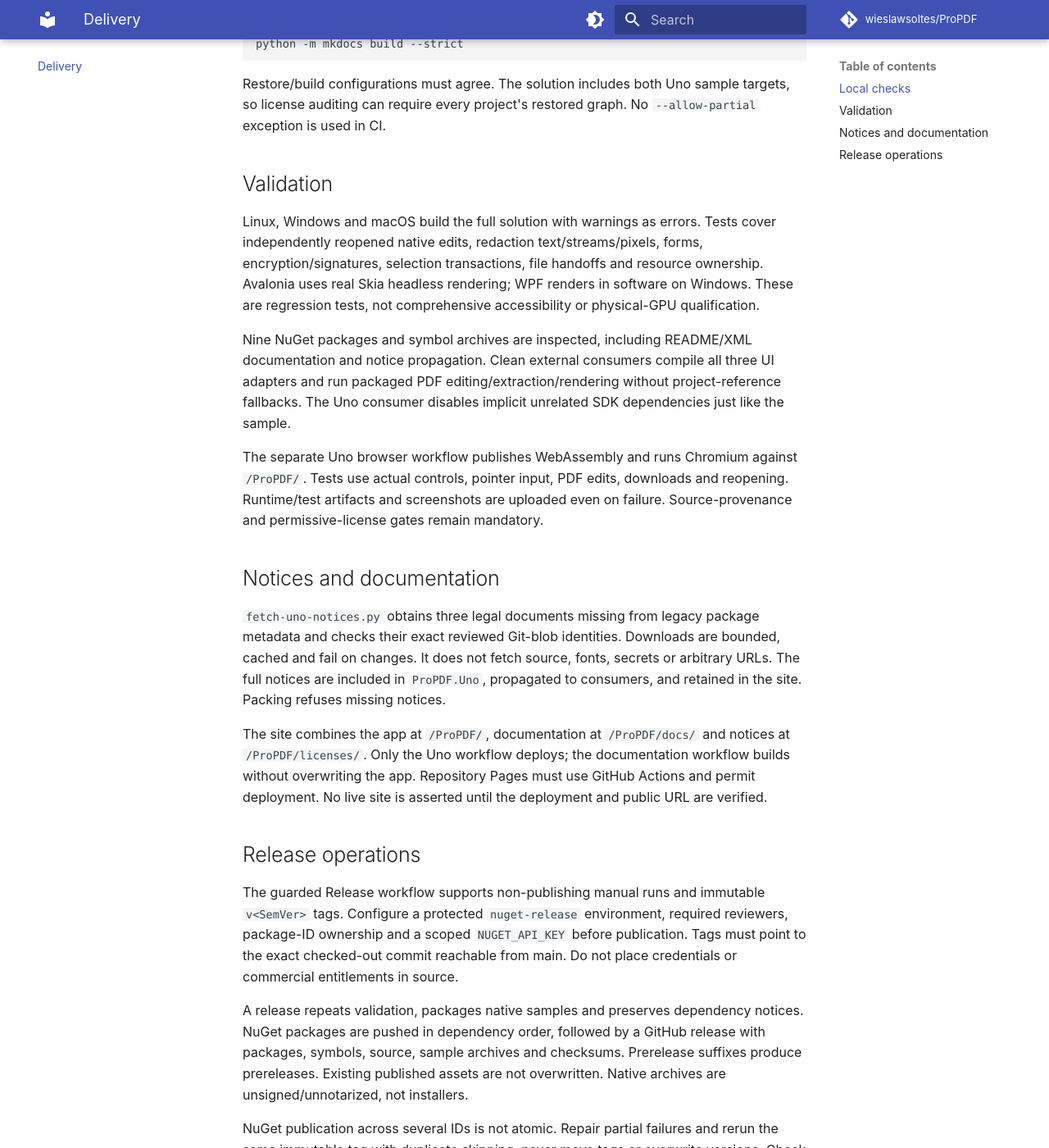
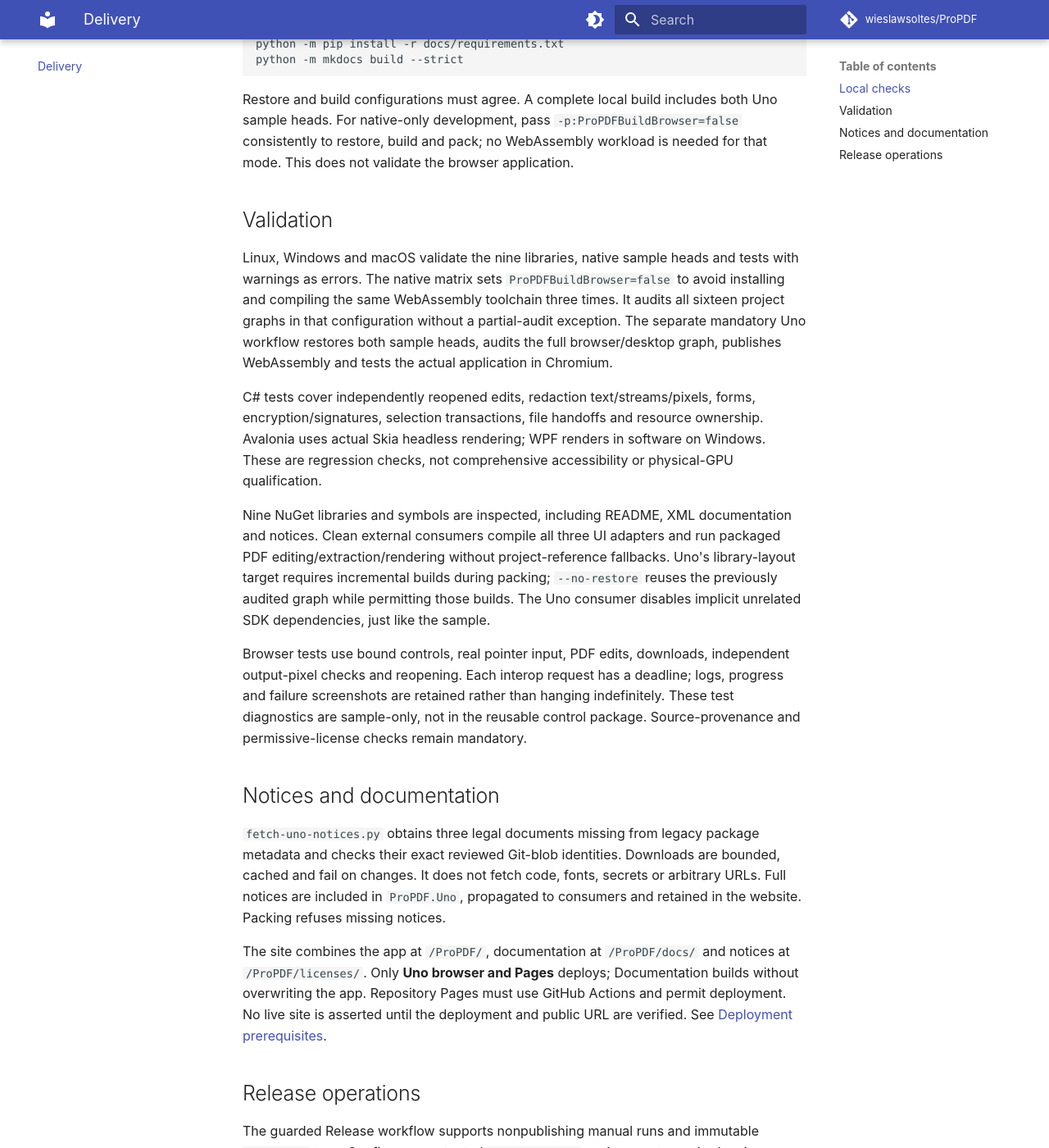
Before and after one commit to wieslawsoltes/ProPDF, an MkDocs documentation site: the page built from docs/build-release.md, in a window 1280 px wide and 1400 px high, scrolled down 547 px. Shown: the whole window at 82% size. Built offline with MkDocs 1.6.1 and Material for MkDocs 9.7.7, drawn with Linux system fonts in a browser that asks for light colours; comment, search, counter and statistics services are not loaded; some of the changed text lies outside the part shown.

Commit message:
fix(uno): start the Skia browser host and correct integration/build guidance

````diff
--- a/docs/build-release.md
+++ b/docs/build-release.md
@@ -13,32 +13,35 @@
 dotnet run --project tests/ProPDF.Avalonia.Smoke -c Release --no-build
 # Windows:
 dotnet run --project tests/ProPDF.Wpf.Smoke -c Release --no-build
-dotnet pack ProPDF.slnx -c Release --no-build -o artifacts/packages
+# Uno library layout invokes incremental reference builds: do not use --no-build here.
+dotnet pack ProPDF.slnx -c Release --no-restore -o artifacts/packages
 pwsh scripts/verify-packages.ps1 -PackageDirectory artifacts/packages
 python -m pip install -r docs/requirements.txt
 python -m mkdocs build --strict
 ```
 
-Restore/build configurations must agree. The solution includes both Uno sample targets, so license auditing can require every project's restored graph. No `--allow-partial` exception is used in CI.
+Restore and build configurations must agree. A complete local build includes both Uno sample heads. For native-only development, pass `-p:ProPDFBuildBrowser=false` consistently to restore, build and pack; no WebAssembly workload is needed for that mode. This does not validate the browser application.
 
 ## Validation
 
-Linux, Windows and macOS build the full solution with warnings as errors. Tests cover independently reopened native edits, redaction text/streams/pixels, forms, encryption/signatures, selection transactions, file handoffs and resource ownership. Avalonia uses real Skia headless rendering; WPF renders in software on Windows. These are regression tests, not comprehensive accessibility or physical-GPU qualification.
+Linux, Windows and macOS validate the nine libraries, native sample heads and tests with warnings as errors. The native matrix sets `ProPDFBuildBrowser=false` to avoid installing and compiling the same WebAssembly toolchain three times. It audits all sixteen project graphs in that configuration without a partial-audit exception. The separate mandatory Uno workflow restores both sample heads, audits the full browser/desktop graph, publishes WebAssembly and tests the actual application in Chromium.
 
-Nine NuGet packages and symbol archives are inspected, including README/XML documentation and notice propagation. Clean external consumers compile all three UI adapters and run packaged PDF editing/extraction/rendering without project-reference fallbacks. The Uno consumer disables implicit unrelated SDK dependencies just like the sample.
+C# tests cover independently reopened edits, redaction text/streams/pixels, forms, encryption/signatures, selection transactions, file handoffs and resource ownership. Avalonia uses actual Skia headless rendering; WPF renders in software on Windows. These are regression checks, not comprehensive accessibility or physical-GPU qualification.
 
-The separate Uno browser workflow publishes WebAssembly and runs Chromium against `/ProPDF/`. Tests use actual controls, pointer input, PDF edits, downloads and reopening. Runtime/test artifacts and screenshots are uploaded even on failure. Source-provenance and permissive-license gates remain mandatory.
+Nine NuGet libraries and symbols are inspected, including README, XML documentation and notices. Clean external consumers compile all three UI adapters and run packaged PDF editing/extraction/rendering without project-reference fallbacks. Uno's library-layout target requires incremental builds during packing; `--no-restore` reuses the previously audited graph while permitting those builds. The Uno consumer disables implicit unrelated SDK dependencies, just like the sample.
+
+Browser tests use bound controls, real pointer input, PDF edits, downloads, independent output-pixel checks and reopening. Each interop request has a deadline; logs, progress and failure screenshots are retained rather than hanging indefinitely. These test diagnostics are sample-only, not in the reusable control package. Source-provenance and permissive-license checks remain mandatory.
 
 ## Notices and documentation
 
-`fetch-uno-notices.py` obtains three legal documents missing from legacy package metadata and checks their exact reviewed Git-blob identities. Downloads are bounded, cached and fail on changes. It does not fetch source, fonts, secrets or arbitrary URLs. The full notices are included in `ProPDF.Uno`, propagated to consumers, and retained in the site. Packing refuses missing notices.
+`fetch-uno-notices.py` obtains three legal documents missing from legacy package metadata and checks their exact reviewed Git-blob identities. Downloads are bounded, cached and fail on changes. It does not fetch code, fonts, secrets or arbitrary URLs. Full notices are included in `ProPDF.Uno`, propagated to consumers and retained in the website. Packing refuses missing notices.
 
-The site combines the app at `/ProPDF/`, documentation at `/ProPDF/docs/` and notices at `/ProPDF/licenses/`. Only the Uno workflow deploys; the documentation workflow builds without overwriting the app. Repository Pages must use GitHub Actions and permit deployment. No live site is asserted until the deployment and public URL are verified.
+The site combines the app at `/ProPDF/`, documentation at `/ProPDF/docs/` and notices at `/ProPDF/licenses/`. Only **Uno browser and Pages** deploys; Documentation builds without overwriting the app. Repository Pages must use GitHub Actions and permit deployment. No live site is asserted until the deployment and public URL are verified. See [Deployment prerequisites](deployment-setup.md).
 
 ## Release operations
 
-The guarded Release workflow supports non-publishing manual runs and immutable `v<SemVer>` tags. Configure a protected `nuget-release` environment, required reviewers, package-ID ownership and a scoped `NUGET_API_KEY` before publication. Tags must point to the exact checked-out commit reachable from main. Do not place credentials or commercial entitlements in source.
+The guarded Release workflow supports nonpublishing manual runs and immutable `v<SemVer>` tags. Configure a protected `nuget-release` environment, required reviewers, package-ID ownership and a scoped `NUGET_API_KEY` before publication. Tags must identify the exact checked-out commit reachable from main. Never commit credentials or commercial entitlements.
 
-A release repeats validation, packages native samples and preserves dependency notices. NuGet packages are pushed in dependency order, followed by a GitHub release with packages, symbols, source, sample archives and checksums. Prerelease suffixes produce prereleases. Existing published assets are not overwritten. Native archives are unsigned/unnotarized, not installers.
+Release repeats native validation, packages the available native samples and preserves dependency notices. NuGet packages are pushed in dependency order, followed by a GitHub release containing packages, symbols, source, sample archives and checksums. The Uno browser pipeline is a separate required qualification and deployment path. Prerelease suffixes produce prereleases. Existing published assets are not overwritten. Native archives are unsigned/unnotarized, not installers.
 
-NuGet publication across several IDs is not atomic. Repair partial failures and rerun the same immutable tag with duplicate skipping; never move tags or overwrite versions. Check actual run evidence before asserting publication or support. A green build is not full Acrobat parity, conformance certification, certified redaction or a performance benchmark.
+NuGet publication across several IDs is not atomic. Repair partial failures and rerun the same immutable tag with duplicate skipping; never move tags or overwrite versions. Check actual run evidence before claiming publication or support. A green build is not full Acrobat parity, conformance certification, certified redaction or a performance benchmark.
````
Also changed, not shown: README.md (+21 -18 lines), 1 other file.
